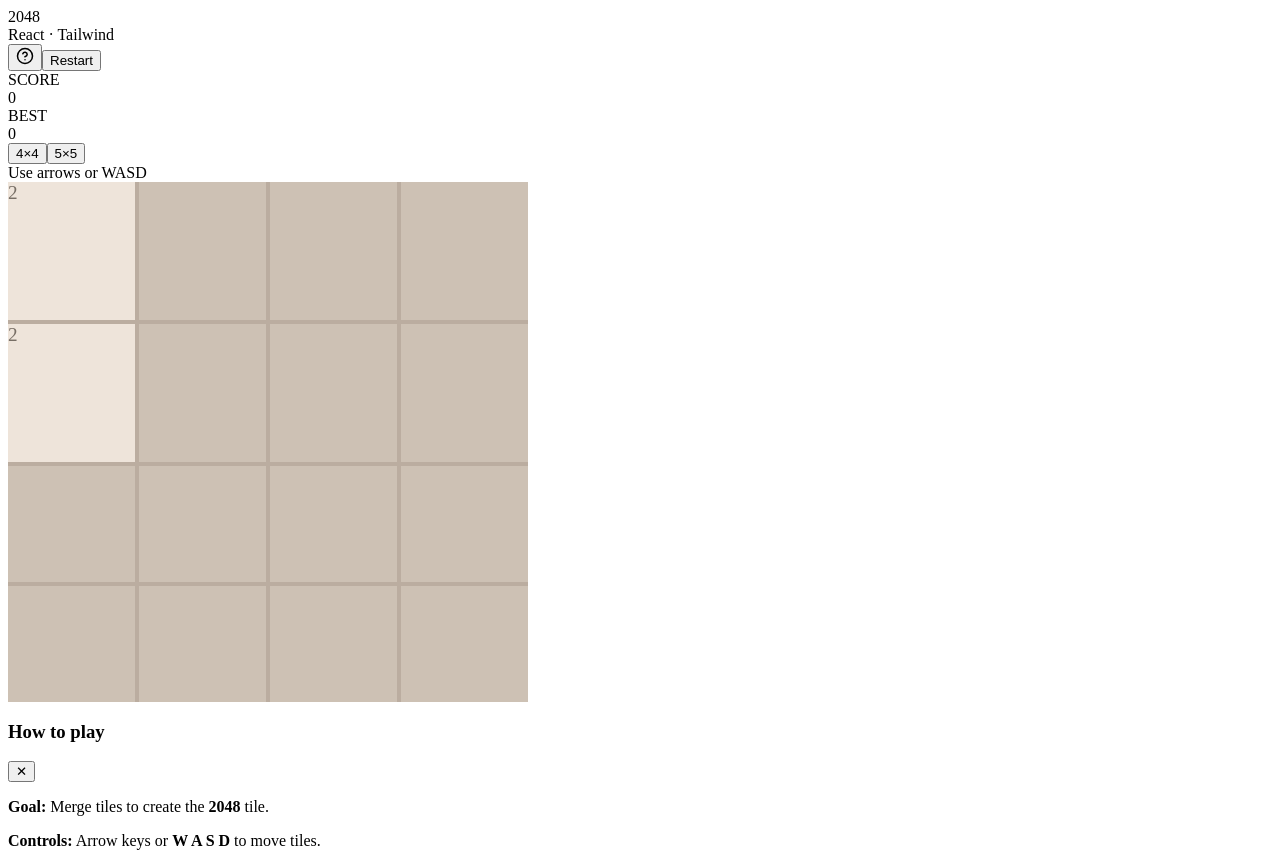
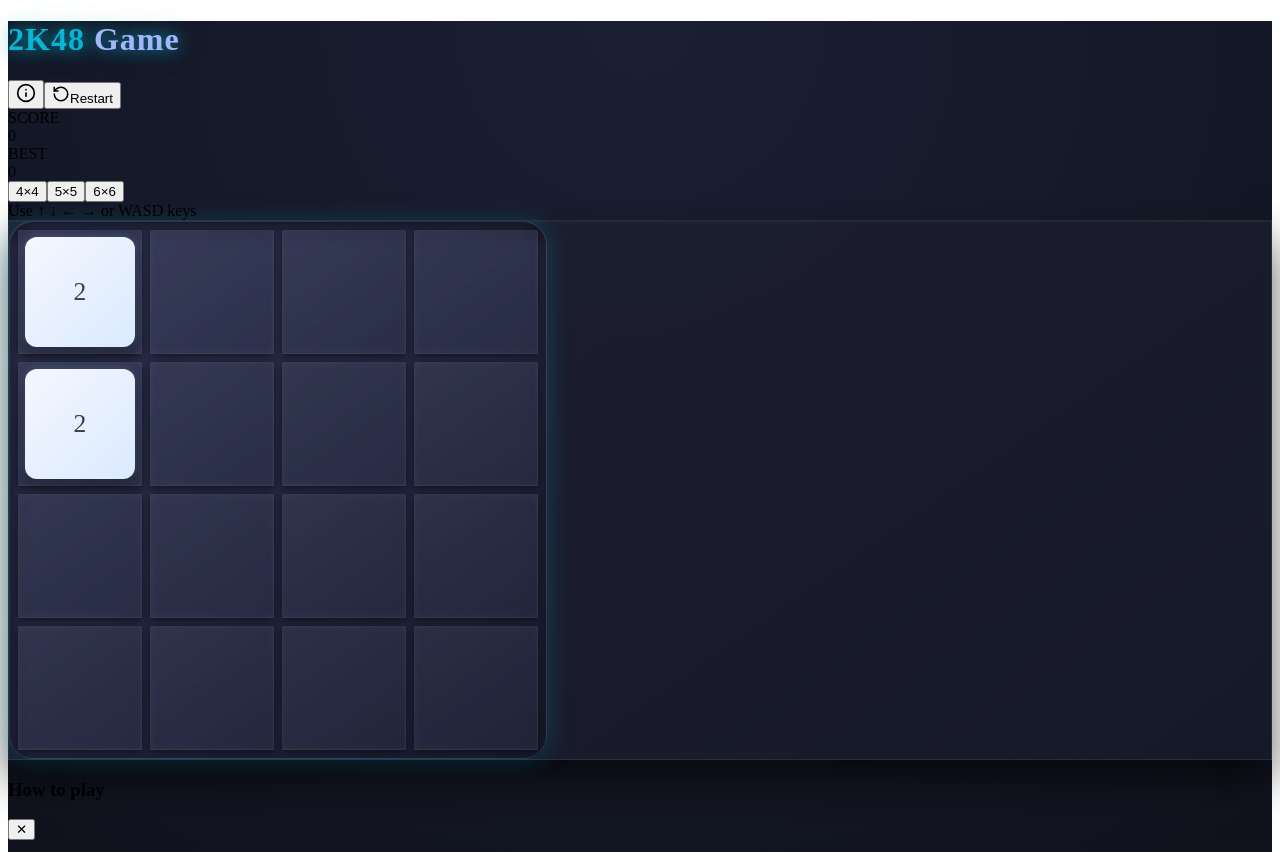
Before and after one commit to Subhajeet-code/2048-Game, a React (Vite) app: page / in a window 1280 px wide. Shown: the top 852 px of the page. Built offline with nearby package versions, Linux system fonts and the light colour scheme; the HTML template or start-up script is replaced by a standard one.

Commit message:
design complete

```diff
--- a/src/App.jsx
+++ b/src/App.jsx
@@ -5,7 +5,7 @@ import Scoreboard from "./components/Scoreboard";
 import Controls from "./components/Controls";
 import GameBoard from "./components/Gameboard";
 import HelpModal from "./components/HelpModal";
-import ResultModal from './components/ResultModal';
+import ResultModal from "./components/ResultModal";
 
 export default function App() {
   const { state, dispatch } = useGame(4);
@@ -39,10 +39,34 @@ export default function App() {
   }, [handleKey]);
 
   return (
-    <div className="min-h-screen flex items-center justify-center p-6">
-      <div className="w-full max-w-3xl">
-        <div >
-          <div className="flex items-center justify-between mb-4">
+    <div
+      className="min-h-screen flex items-center justify-center p-6 relative overflow-hidden"
+      style={{
+        background: "radial-gradient(circle at top, #1b1f33 0%, #0e101a 100%)",
+      }}
+    >
+      <div
+        className="absolute inset-0 pointer-events-none opacity-30"
+        style={{
+          background:
+            "radial-gradient(circle at 20% 20%, rgba(6,182,212,0.3), transparent 40%), radial-gradient(circle at 80% 80%, rgba(164,94,255,0.25), transparent 40%)",
+        }}
+      />
+
+      <div className="w-full max-w-3xl relative z-10 text-center text-white">
+        <h1
+          className="text-5xl font-extrabold mb-6 tracking-wide"
+          style={{
+            color: "#06b6d4",
+            textShadow:
+              "0 0 15px rgba(6,182,212,0.7), 0 0 30px rgba(6,182,212,0.4)",
+            letterSpacing: "1px",
+          }}
+        >
+          2K48 <span style={{ color: "#a5b4fc" }}>Game</span>
+        </h1>
+
+        <div className="flex items-center justify-between mb-5 px-2">
           <Header
             onOpenHelp={() => setHelpOpen(true)}
             onReset={() => dispatch({ type: "RESTART" })}
@@ -50,18 +74,20 @@ export default function App() {
           <Scoreboard score={state.score} best={state.bestScore} />
         </div>
 
-          <div className="flex items-center justify-between mb-4">
+        <div className="flex items-center justify-between mb-6 px-2 text-textSoft/90">
           <Controls
             onSizeChange={(s) => dispatch({ type: "SET_SIZE", size: s })}
           />
-            <div className="text-sm text-textSoft/80">Use arrows or WASD</div>
+          <div className="text-xs italic text-cyan-300/100">
+            Use ↑ ↓ ← → or WASD keys
+          </div>
         </div>
 
         <div className="flex justify-center">
           <GameBoard board={state.board} lastSpawn={state.lastSpawn} />
         </div>
 
-          <div className="mt-4 text-center">
+        <div className="mt-6 text-center">
           <ResultModal
             status={state.status}
             onRestart={() => dispatch({ type: "RESTART" })}
@@ -74,7 +100,6 @@ export default function App() {
           />
         </div>
       </div>
-      </div>
 
       <HelpModal open={helpOpen} onClose={() => setHelpOpen(false)} />
     </div>
--- a/src/Hooks/useGame.jsx
+++ b/src/Hooks/useGame.jsx
@@ -36,7 +36,7 @@ function reducer(state, action) {
       }
       const newScore = state.score + res.gainedScore;
       const bestScore = Math.max(state.bestScore, newScore);
-      const status = newBoard.flat().includes(2048) ? 'won' : (hasMoves(newBoard) ? 'playing' : 'lost');
+      const status = newBoard.flat().includes(1024) ? 'won' : (hasMoves(newBoard) ? 'playing' : 'lost');
       localStorage.setItem('best2048', String(bestScore));
       return { ...state, board: newBoard, score: newScore, bestScore, status, lastSpawn };
     }
--- a/src/components/Controls.jsx
+++ b/src/components/Controls.jsx
@@ -1,20 +1,31 @@
 import React from 'react';
 
 export default function Controls({ onSizeChange }) {
+  const [activeSize, setActiveSize] = React.useState(4);
+
+  const handleSizeChange = (size) => {
+    setActiveSize(size);
+    onSizeChange(size);
+  };
+
   return (
-    <div className="flex gap-2 items-center">
-      <button
-        onClick={() => onSizeChange(4)}
-        className="px-3 py-1 text-sm rounded-md bg-white/90 shadow"
-      >
-        4×4
-      </button>
-      <button
-        onClick={() => onSizeChange(5)}
-        className="px-3 py-1 text-sm rounded-md bg-white/90 shadow"
-      >
-        5×5
-      </button>
+    <div className="relative flex gap-2 items-center p-1.5 bg-white/20 backdrop-blur-xl rounded-2xl border border-white/30 shadow-xl">
+      {[4, 5, 6].map((size) => (
+        <button
+          key={size}
+          onClick={() => handleSizeChange(size)}
+          className={`relative px-5 py-2.5 text-sm font-semibold rounded-xl transition-all duration-300 ${
+            activeSize === size
+              ? 'bg-gradient-to-r from-purple-500 to-pink-500 text-white shadow-lg scale-105'
+              : 'bg-white/60 text-gray-700 hover:bg-white/80 hover:scale-105'
+          }`}
+        >
+          <span className="relative z-10">{size}×{size}</span>
+          {activeSize === size && (
+            <div className="absolute inset-0 rounded-xl bg-white/20 animate-pulse"></div>
+          )}
+        </button>
+      ))}
     </div>
   );
 }
--- a/src/components/Gameboard.jsx
+++ b/src/components/Gameboard.jsx
@@ -3,26 +3,54 @@ import Tile from "./Tile";
 
 export default function GameBoard({ board, lastSpawn }) {
   const size = board.length;
-  const gap = 4;
+  const gap = 8;
+
   return (
     <div
-      className="rounded-xl p-4"
+      className="rounded-3xl p-8 shadow-2xl backdrop-blur-xl flex flex-col items-center transition-all duration-500"
       style={{
-        background: "#bbada0",
-        display: "grid",
-        gridTemplateColumns: `repeat(${size}, minmax(0, 1fr))`,
-        gap: `${gap}px`,
+        background:
+          "linear-gradient(145deg, rgba(30,32,50,0.9), rgba(22,25,40,0.92))",
+        boxShadow:
+          "0 20px 40px rgba(0,0,0,0.6), inset 0 1px 2px rgba(255,255,255,0.05)",
+        border: "1px solid rgba(255,255,255,0.07)",
+      }}
+    >
+      <div
+        className="rounded-2xl relative transition-all duration-500"
+        style={{
           width: "min(520px, 92vw)",
           aspectRatio: "1 / 1",
+          background: "linear-gradient(145deg, #2f3454, #1b1f33)",
+          padding: `${gap}px`,
+          borderRadius: 24,
+          boxShadow:
+            "inset 0 5px 15px rgba(0,0,0,0.6), 0 0 25px rgba(6,182,212,0.25)",
+          display: "grid",
+          gridTemplateColumns: `repeat(${size}, 1fr)`,
+          gridAutoRows: "1fr",
+          gap: `${gap}px`,
+          border: "1px solid rgba(255,255,255,0.08)",
         }}
       >
         {board.map((row, r) =>
           row.map((v, c) => {
-          const isSpawn = lastSpawn && lastSpawn[0] === r && lastSpawn[1] === c;
+            const isSpawn =
+              lastSpawn && lastSpawn[0] === r && lastSpawn[1] === c;
             return (
               <div
                 key={`${r}-${c}`}
-              className="bg-[rgba(255,255,255,0.06)] rounded-md p-1 flex"
+                className="rounded-xl flex items-center justify-center transition-all duration-300 hover:scale-[1.03]"
+                style={{
+                  background:
+                    "linear-gradient(145deg, rgba(255,255,255,0.05), rgba(255,255,255,0.02))",
+                  boxShadow:
+                    "inset 0 0 10px rgba(255,255,255,0.05), 0 2px 8px rgba(0,0,0,0.6)",
+                  padding: 6,
+                  transform: isSpawn ? "scale(1.07)" : "scale(1)",
+                  border: "1px solid rgba(255,255,255,0.05)",
+                  backdropFilter: "blur(3px)",
+                }}
               >
                 <Tile value={v} isSpawn={isSpawn} />
               </div>
@@ -30,5 +58,6 @@ export default function GameBoard({ board, lastSpawn }) {
           })
         )}
       </div>
+    </div>
   );
 }
--- a/src/components/Header.jsx
+++ b/src/components/Header.jsx
@@ -1,27 +1,34 @@
-import React from 'react';
-import { HelpCircle, Github } from 'lucide-react';
+import React from "react";
+import { Info, RotateCcw } from "lucide-react";
 
 export default function Header({ onOpenHelp, onReset, onShare }) {
   return (
-    <header className="flex items-start justify-between gap-4">
+    <header className="flex items-start justify-between gap-4 mb-6">
       <div className="flex items-center gap-3">
-        <div className="text-2xl font-extrabold text-textSoft">2048</div>
-        <div className="text-sm text-textSoft/80">React · Tailwind</div>
-      </div>
-
-      <div className="flex items-center gap-2">
         <button
           onClick={onOpenHelp}
-          className="p-2 rounded-md bg-white/90 shadow hover:bg-white"
+          className="relative p-3 rounded-xl bg-white/20 backdrop-blur-xl border border-white/20 shadow-lg scale-105 transition-all duration-300"
           title="How to play"
         >
-          <HelpCircle size={18} />
+          <Info
+            size={20}
+            className="text-purple-500 drop-shadow-[0_0_6px_rgba(168,85,247,0.6)] transition-colors"
+          />
+          <div className="absolute inset-0 rounded-xl bg-gradient-to-r from-purple-400/20 via-pink-400/20 to-blue-400/20 pointer-events-none"></div>
         </button>
+
         <button
           onClick={onReset}
-          className="px-3 py-2 rounded-md bg-accent text-white text-sm font-medium shadow hover:brightness-95"
+          className="group relative px-5 py-3 rounded-xl bg-gradient-to-r from-orange-500 to-pink-500 text-white font-semibold shadow-lg hover:shadow-2xl hover:scale-105 transition-all duration-300 overflow-hidden"
         >
-          Restart
+          <span className="relative z-10 flex items-center gap-2">
+            <RotateCcw
+              size={18}
+              className="group-hover:rotate-180 transition-transform duration-500"
+            />
+            Restart
+          </span>
+          <div className="absolute inset-0 bg-gradient-to-r from-pink-500 to-orange-500 opacity-0 group-hover:opacity-100 transition-opacity duration-300"></div>
         </button>
       </div>
     </header>
--- a/src/components/ResultModal.jsx
+++ b/src/components/ResultModal.jsx
@@ -1,11 +1,9 @@
 import React, { useEffect } from 'react';
 
 export default function ResultModal({ status, onRestart, onContinue, onClose }) {
-  // status: 'won' | 'lost' or null
   const open = status === 'won' || status === 'lost';
   useEffect(() => {
     if (!open) return;
-    // optional: trap focus or disable page scroll
     const prevOverflow = document.body.style.overflow;
     document.body.style.overflow = 'hidden';
     return () => { document.body.style.overflow = prevOverflow; };
--- a/src/components/Scoreboard.jsx
+++ b/src/components/Scoreboard.jsx
@@ -2,14 +2,20 @@ import React from 'react';
 
 export default function Scoreboard({ score, best }) {
   return (
-    <div className="flex gap-3 items-center">
-      <div className="bg-white/95 px-3 py-2 rounded-md shadow text-center">
-        <div className="text-xs text-textSoft">SCORE</div>
-        <div className="text-lg font-bold">{score}</div>
+    <div className="flex gap-4 items-center">
+      <div className="relative group">
+        <div className="absolute -inset-0.5 bg-gradient-to-r from-blue-500 to-cyan-500 rounded-2xl blur opacity-60 group-hover:opacity-100 transition duration-300"></div>
+        <div className="relative bg-white/95 backdrop-blur-xl px-6 py-3 rounded-2xl shadow-xl border border-white/40 transform hover:scale-105 transition-all duration-300">
+          <div className="text-xs font-bold text-transparent bg-clip-text bg-gradient-to-r from-blue-600 to-cyan-600 tracking-wider mb-1">SCORE</div>
+          <div className="text-2xl font-bold text-gray-800 tabular-nums">{score.toLocaleString()}</div>
+        </div>
       </div>
-      <div className="bg-white/95 px-3 py-2 rounded-md shadow text-center">
-        <div className="text-xs text-textSoft">BEST</div>
-        <div className="text-lg font-bold">{best}</div>
+      <div className="relative group">
+        <div className="absolute -inset-0.5 bg-gradient-to-r from-amber-500 to-orange-500 rounded-2xl blur opacity-60 group-hover:opacity-100 transition duration-300"></div>
+        <div className="relative bg-white/95 backdrop-blur-xl px-6 py-3 rounded-2xl shadow-xl border border-white/40 transform hover:scale-105 transition-all duration-300">
+          <div className="text-xs font-bold text-transparent bg-clip-text bg-gradient-to-r from-amber-600 to-orange-600 tracking-wider mb-1">BEST</div>
+          <div className="text-2xl font-bold text-gray-800 tabular-nums">{best.toLocaleString()}</div>
+        </div>
       </div>
     </div>
   );
--- a/src/components/Tile.jsx
+++ b/src/components/Tile.jsx
@@ -1,39 +1,150 @@
+// import React, { useMemo } from "react";
+
+// /**
+//  * gradientMap[value] = [startHex, endHex, textColor]
+//  * Add/adjust colors as you like for stronger visual hierarchy.
+//  */
+// const gradientMap = {
+//   0: ["#e9e6e1", "#e9e6e1", "#b8b2a8"],
+//   2: ["#fbfbf7", "#f4efe8", "#776e65"],
+//   4: ["#f7efe1", "#efe1c8", "#776e65"],
+//   8: ["#ffd89b", "#f08a5d", "#ffffff"],
+//   16: ["#ffb48f", "#ff7a66", "#ffffff"],
+//   32: ["#ff9472", "#ff6b6b", "#ffffff"],
+//   64: ["#ff7a7a", "#ff4b4b", "#ffffff"],
+//   128: ["#ffd27f", "#ff9a66", "#ffffff"],
+//   256: ["#ffd36b", "#ffb86b", "#ffffff"],
+//   512: ["#ffd84a", "#ffb14a", "#ffffff"],
+//   1024: ["#b7d7fe", "#6ea8fe", "#ffffff"],
+//   2048: ["#ffb86b", "#ff6b6b", "#ffffff"],
+// };
+
+// export default function Tile({ value = 0, isSpawn = false }) {
+//   const [start, end, textColor] = gradientMap[value] || [
+//     "#3c3a32",
+//     "#1f1f1f",
+//     "#fff",
+//   ];
+
+//   // tile classes computed once per change
+//   const cls = useMemo(() => {
+//     let base =
+//       "tile flex items-center justify-center font-semibold select-none";
+//     base += " rounded-xl shadow-tile transform-gpu";
+//     base += " transition-all duration-150 ease-out";
+//     if (isSpawn) base += " tile-pop";
+//     return base;
+//   }, [isSpawn]);
+
+//   const fontSize =
+//     value >= 1024
+//       ? "0.78rem"
+//       : value >= 128
+//       ? "1rem"
+//       : value >= 16
+//       ? "1.25rem"
+//       : "1.4rem";
+
+//   const opacity = value === 0 ? 0.95 : 1;
+
+//   return (
+//     <div
+//       className={cls}
+//       role="img"
+//       aria-label={value === 0 ? "empty cell" : `tile ${value}`}
+//       style={{
+//         width: "100%",
+//         height: "100%",
+//         minWidth: 0,
+//         display: "flex",
+//         alignItems: "center",
+//         justifyContent: "center",
+//         background: `linear-gradient(135deg, ${start}, ${end})`,
+//         color: textColor,
+//         fontSize,
+//         boxShadow:
+//           value === 0
+//             ? "none"
+//             : "0 8px 18px rgba(16,24,40,0.12), inset 0 -4px 6px rgba(255,255,255,0.06)",
+//         opacity,
+//         padding: "6px",
+//       }}
+//     >
+//       {value === 0 ? "" : value}
+//     </div>
+//   );
+// }
+
 import React, { useMemo } from "react";
 
-const colorMap = {
-  0: ["#cdc1b4", "#776e65"],
-  2: ["#eee4da", "#776e65"],
-  4: ["#ede0c8", "#776e65"],
-  8: ["#f2b179", "#fff"],
-  16: ["#f59563", "#fff"],
-  32: ["#f67c5f", "#fff"],
-  64: ["#f65e3b", "#fff"],
-  128: ["#edcf72", "#fff"],
-  256: ["#edcc61", "#fff"],
-  512: ["#edc850", "#fff"],
-  1024: ["#edc53f", "#fff"],
-  2048: ["#edc22e", "#fff"],
+/**
+ * gradientMap[value] = [startHex, endHex, textColor, glow]
+ */
+const gradientMap = {
+  0: ["#2B2D42", "#2B2D42", "#555a7a", "none"],
+  2: ["#f4f7ff", "#dbeafe", "#374151", "0 0 8px rgba(147,197,253,0.3)"],
+  4: ["#fef3c7", "#fde68a", "#374151", "0 0 8px rgba(250,204,21,0.3)"],
+  8: ["#06b6d4", "#3b82f6", "#ffffff", "0 0 12px rgba(6,182,212,0.4)"],
+  16: ["#3b82f6", "#6366f1", "#ffffff", "0 0 14px rgba(99,102,241,0.45)"],
+  32: ["#6366f1", "#8b5cf6", "#ffffff", "0 0 14px rgba(139,92,246,0.5)"],
+  64: ["#8b5cf6", "#a855f7", "#ffffff", "0 0 14px rgba(168,85,247,0.5)"],
+  128: ["#a855f7", "#ec4899", "#ffffff", "0 0 16px rgba(236,72,153,0.55)"],
+  256: ["#ec4899", "#f43f5e", "#ffffff", "0 0 18px rgba(244,63,94,0.55)"],
+  512: ["#f59e0b", "#f97316", "#ffffff", "0 0 18px rgba(249,115,22,0.5)"],
+  1024: ["#22c55e", "#16a34a", "#ffffff", "0 0 18px rgba(34,197,94,0.55)"],
+  2048: ["#fde047", "#facc15", "#222", "0 0 22px rgba(250,204,21,0.65)"],
 };
 
-export default function Tile({ value, isSpawn }) {
-  const [bg, color] = colorMap[value] || ["#3c3a32", "#fff"];
+export default function Tile({ value = 0, isSpawn = false }) {
+  const [start, end, textColor, glow] = gradientMap[value] || [
+    "#3c3a32",
+    "#1f1f1f",
+    "#fff",
+    "none",
+  ];
+
   const cls = useMemo(() => {
-    let base = "flex items-center justify-center font-bold rounded-md";
-    base += " transition-transform duration-100";
+    let base =
+      "tile flex items-center justify-center font-bold select-none rounded-xl transform-gpu transition-all duration-300 ease-out";
     if (isSpawn) base += " scale-105";
     return base;
   }, [isSpawn]);
 
+  const fontSize =
+    value >= 1024
+      ? "1rem"
+      : value >= 128
+      ? "1.25rem"
+      : value >= 16
+      ? "1.4rem"
+      : "1.6rem";
+
+  const opacity = value === 0 ? 0.08 : 1;
+
   return (
     <div
       className={cls}
+      role="img"
+      aria-label={value === 0 ? "empty cell" : `tile ${value}`}
       style={{
-        background: bg,
-        color,
-        minWidth: 0,
         width: "100%",
         height: "100%",
-        fontSize: value >= 1024 ? "0.9rem" : "1.2rem",
+        display: "flex",
+        alignItems: "center",
+        justifyContent: "center",
+        background:
+          value === 0
+            ? "rgba(255,255,255,0.03)"
+            : `linear-gradient(135deg, ${start}, ${end})`,
+        color: textColor,
+        fontSize,
+        boxShadow:
+          value === 0
+            ? "inset 0 0 8px rgba(255,255,255,0.02)"
+            : `0 6px 14px rgba(0,0,0,0.45), inset 0 2px 4px rgba(255,255,255,0.08), ${glow}`,
+        opacity,
+        borderRadius: 12,
+        transition: "all 0.25s ease",
       }}
     >
       {value === 0 ? "" : value}
--- a/src/styles.css
+++ b/src/styles.css
@@ -16,6 +16,21 @@
   transform: scale(1.06);
 }
 
+.tile {
+  transition: transform .16s cubic-bezier(.2,.9,.25,1), box-shadow .16s;
+  box-shadow: 0 8px 20px rgba(0,0,0,0.08);
+  border-radius: 12px;
+  display:flex;
+  align-items:center;
+  justify-content:center;
+  font-weight:700;
+  user-select:none;
+}
+
+/* nice gradient for high tiles */
+.tile.gradient {
+  background: linear-gradient(135deg, rgba(255,255,255,0.06), rgba(0,0,0,0.02));
+}
 
 /* --- ResultModal animations & confetti --- */
 
@@ -83,3 +98,23 @@
   background: linear-gradient(90deg, rgba(139,92,246,1), rgba(255,203,89,1));
   z-index: -1;
 }
+
+@keyframes pop {
+  0% { transform: scale(.88); opacity: 0 }
+  60% { transform: scale(1.06); opacity: 1 }
+  100% { transform: scale(1); opacity: 1 }
+}
+.tile-pop.spawn { animation: pop 220ms cubic-bezier(.2,.9,.25,1) forwards; }
+
+/* better board container */
+.board-shell {
+  padding: 18px;
+  border-radius: 16px;
+  background: linear-gradient(180deg,#c9b29f,#b89078);
+  box-shadow: 0 14px 40px rgba(16,24,40,0.12);
+}
+
+@keyframes pulseGlow {
+  0%, 100% { box-shadow: 0 0 8px rgba(168,85,247,0.6); }
+  50% { box-shadow: 0 0 18px rgba(168,85,247,0.9); }
+}
```
Also changed, not shown: tailwind.config.js (+11 -7 lines). Lines whose indentation alone changed are shown as unchanged.
